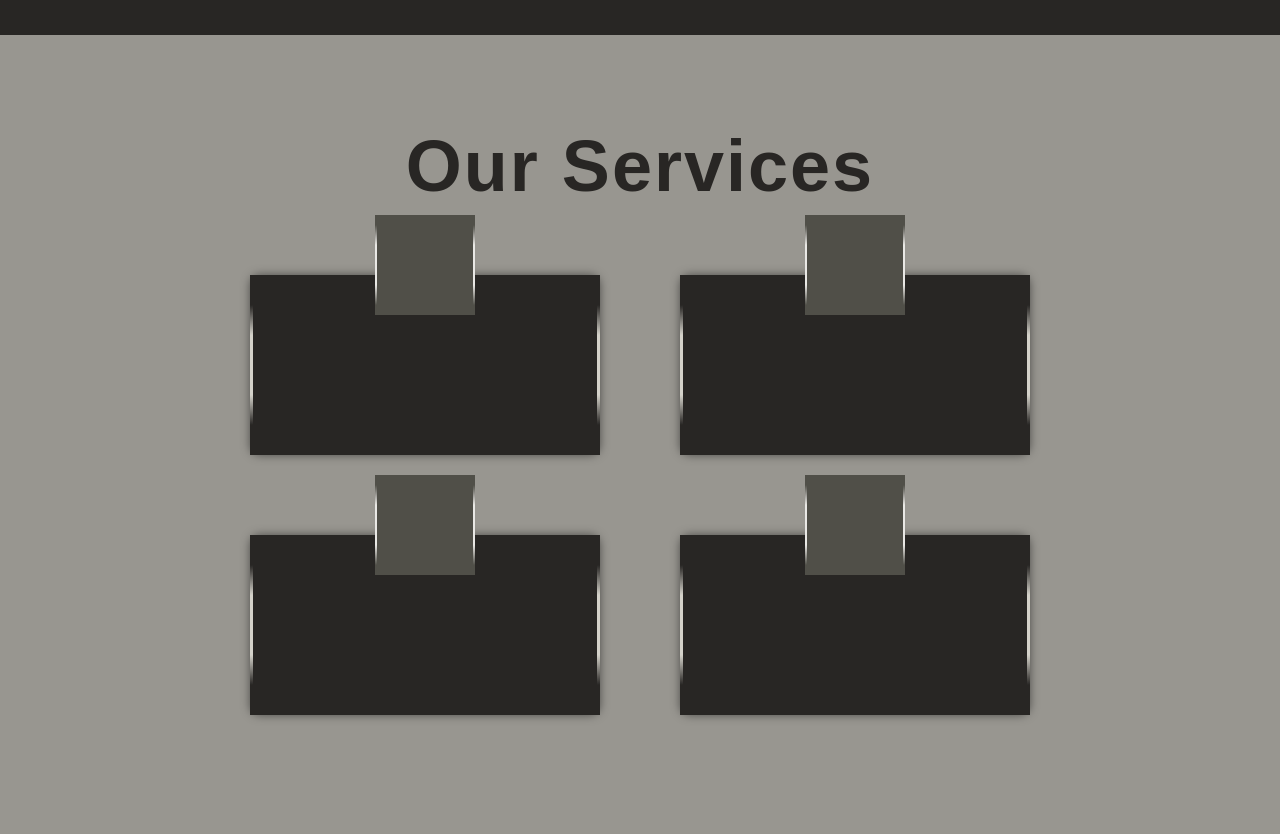
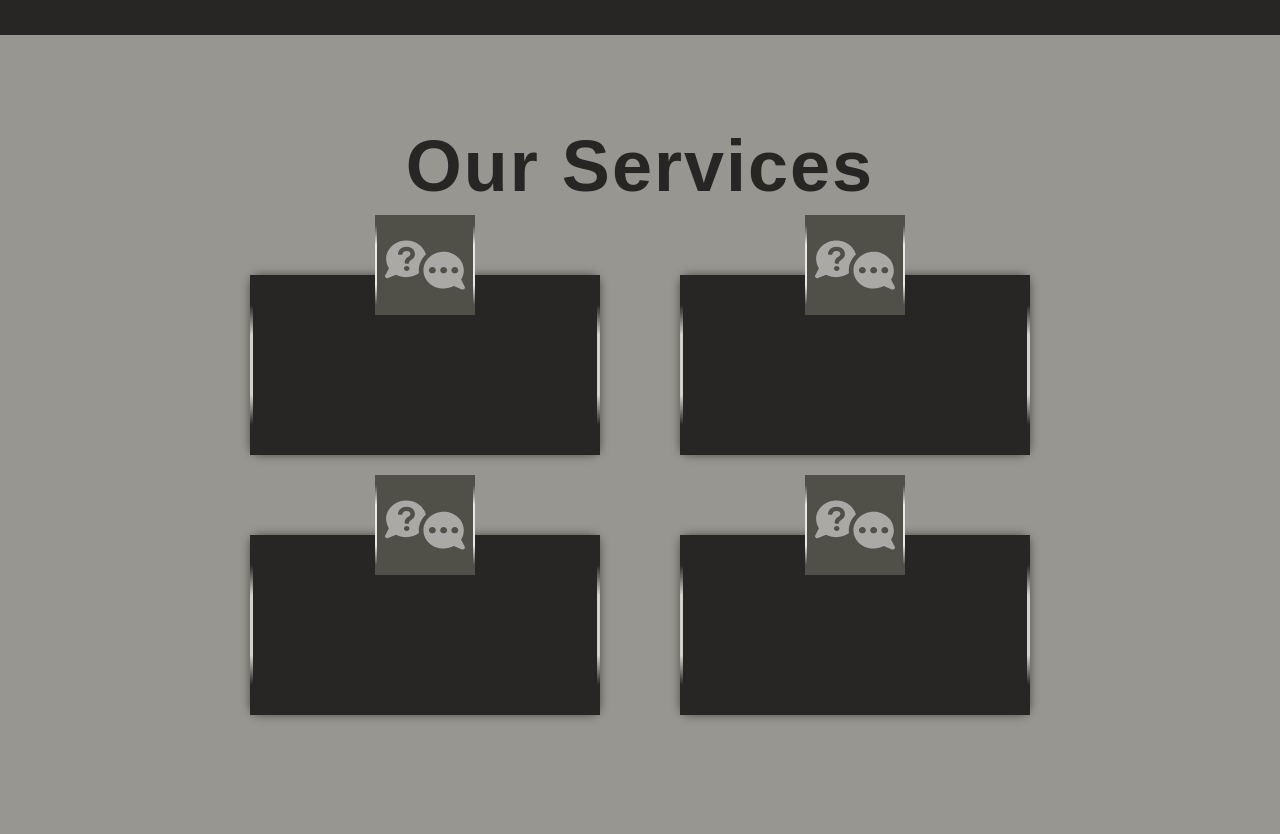
Before and after one commit to Ritvik2205/IntimateQ, a Flask app: page / in a window 1280 px wide. Shown: the part 845-1679 px from the top of the page. Run offline with Flask 3, Linux system fonts and the light colour scheme; some libraries are stand-ins or nearby versions; some web fonts are replaced.

Commit message:
completing service hover effect

```diff
--- a/website/static/styles.css
+++ b/website/static/styles.css
@@ -275,8 +275,17 @@ body {
 }
 
 .service-icon img {
+    position: absolute;
     height: 80%;
     width: 80%;
+    z-index: 1;
+    opacity: 0.7;
+    filter: invert(74%) sepia(76%) saturate(7%) hue-rotate(8deg) brightness(106%) contrast(98%);
+    transition: 0.3s;
+}
+
+.service:hover .service-icon img {
+    opacity: 1;
 }
 
 #doctors {
```
